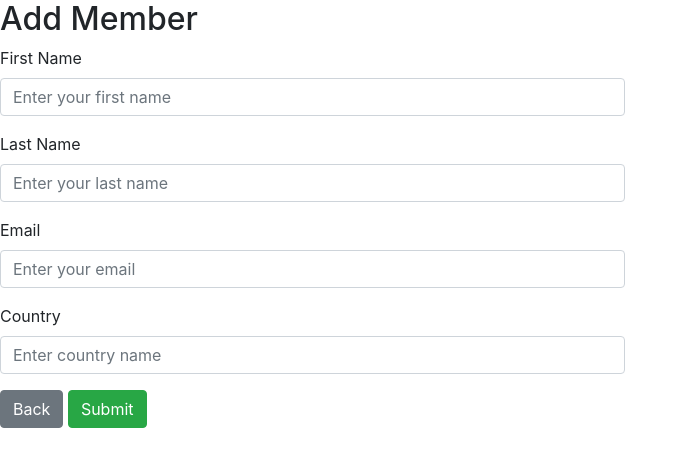
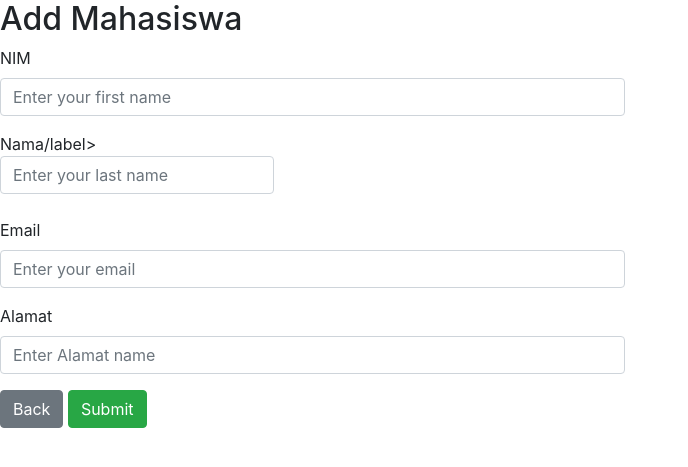
Before and after one commit to firhanabdurr/uaskelompok5, a PHP site: page /addEdit.php in a window 1280 px wide. Shown: the top 467 px of the page, without its empty margins (0-688 px from the left). Run offline with PHP 8.4, Linux system fonts and the light colour scheme.

Commit message:
update variable

```diff
--- a/addEdit.php
+++ b/addEdit.php
@@ -1,45 +1,45 @@
 <?php
 
 // Start session
-if(!session_id()){
+if (!session_id()) {
     session_start();
 }
 
 // Retrieve session data
-$sessData = !empty($_SESSION['sessData'])?$_SESSION['sessData']:'';
+$sessData = !empty($_SESSION['sessData']) ? $_SESSION['sessData'] : '';
 
 // Get status message from session
-if(!empty($sessData['status']['msg'])){
+if (!empty($sessData['status']['msg'])) {
     $statusMsg = $sessData['status']['msg'];
     $statusMsgType = $sessData['status']['type'];
     unset($_SESSION['sessData']['status']);
 }
 
-// Get member data
-$memberData = $userData = array();
-if(!empty($_GET['id'])){
+// Get Mahasiswa data
+$MahasiswaData = $userData = array();
+if (!empty($_GET['id'])) {
     // Include database configuration file
     require_once 'dbConfig.php';
 
     // Fetch data from SQL server by row ID
-    $sql = "SELECT * FROM Members WHERE MemberID = ".$_GET['id'];
+    $sql = "SELECT * FROM Mahasiswas WHERE ID = " . $_GET['id'];
     $query = $conn->prepare($sql);
     $query->execute();
-    $memberData = $query->fetch(PDO::FETCH_ASSOC);
+    $MahasiswaData = $query->fetch(PDO::FETCH_ASSOC);
 }
-$userData = !empty($sessData['userData'])?$sessData['userData']:$memberData;
+$userData = !empty($sessData['userData']) ? $sessData['userData'] : $MahasiswaData;
 unset($_SESSION['sessData']['userData']);
 
-$actionLabel = !empty($_GET['id'])?'Edit':'Add';
+$actionLabel = !empty($_GET['id']) ? 'Edit' : 'Add';
 
 ?>
 
 <!-- Display status message -->
-<?php if(!empty($statusMsg) && ($statusMsgType == 'success')){ ?>
+<?php if (!empty($statusMsg) && ($statusMsgType == 'success')) { ?>
     <div class="col-xs-12">
         <div class="alert alert-success"><?php echo $statusMsg; ?></div>
     </div>
-<?php }elseif(!empty($statusMsg) && ($statusMsgType == 'error')){ ?>
+<?php } elseif (!empty($statusMsg) && ($statusMsgType == 'error')) { ?>
     <div class="col-xs-12">
         <div class="alert alert-danger"><?php echo $statusMsg; ?></div>
     </div>
@@ -47,29 +47,29 @@ $actionLabel = !empty($_GET['id'])?'Edit':'Add';
 
 <div class="row">
     <div class="col-md-12">
-        <h2><?php echo $actionLabel; ?> Member</h2>
+        <h2><?php echo $actionLabel; ?> Mahasiswa</h2>
     </div>
     <div class="col-md-6">
         <form method="post" action="userAction.php">
             <div class="form-group">
-                <label>First Name</label>
-                <input type="text" class="form-control" name="FirstName" placeholder="Enter your first name" value="<?php echo !empty($userData['FirstName'])?$userData['FirstName']:''; ?>" required="">
+                <label>NIM</label>
+                <input type="text" class="form-control" name="NIM" placeholder="Enter your first name" value="<?php echo !empty($userData['NIM']) ? $userData['NIM'] : ''; ?>" required="">
             </div>
             <div class="form-group">
-                <label>Last Name</label>
-                <input type="text" class="form-control" name="LastName" placeholder="Enter your last name" value="<?php echo !empty($userData['LastName'])?$userData['LastName']:''; ?>" required="">
+                <label>Nama/label>
+                    <input type="text" class="form-control" name="Nama" placeholder="Enter your last name" value="<?php echo !empty($userData['Nama']) ? $userData['Nama'] : ''; ?>" required="">
             </div>
             <div class="form-group">
                 <label>Email</label>
-                <input type="email" class="form-control" name="Email" placeholder="Enter your email" value="<?php echo !empty($userData['Email'])?$userData['Email']:''; ?>" required="">
+                <input type="email" class="form-control" name="Email" placeholder="Enter your email" value="<?php echo !empty($userData['Email']) ? $userData['Email'] : ''; ?>" required="">
             </div>
             <div class="form-group">
-                <label>Country</label>
-                <input type="text" class="form-control" name="Country" placeholder="Enter country name" value="<?php echo !empty($userData['Country'])?$userData['Country']:''; ?>" required="">
+                <label>Alamat</label>
+                <input type="text" class="form-control" name="Alamat" placeholder="Enter Alamat name" value="<?php echo !empty($userData['Alamat']) ? $userData['Alamat'] : ''; ?>" required="">
             </div>
 
             <a href="index.php" class="btn btn-secondary">Back</a>
-            <input type="hidden" name="MemberID" value="<?php echo !empty($userData['MemberID'])?$userData['MemberID']:''; ?>">
+            <input type="hidden" name="ID" value="<?php echo !empty($userData['ID']) ? $userData['ID'] : ''; ?>">
             <input type="submit" name="userSubmit" class="btn btn-success" value="Submit">
         </form>
     </div>
```
Lines whose indentation alone changed are shown as unchanged.
